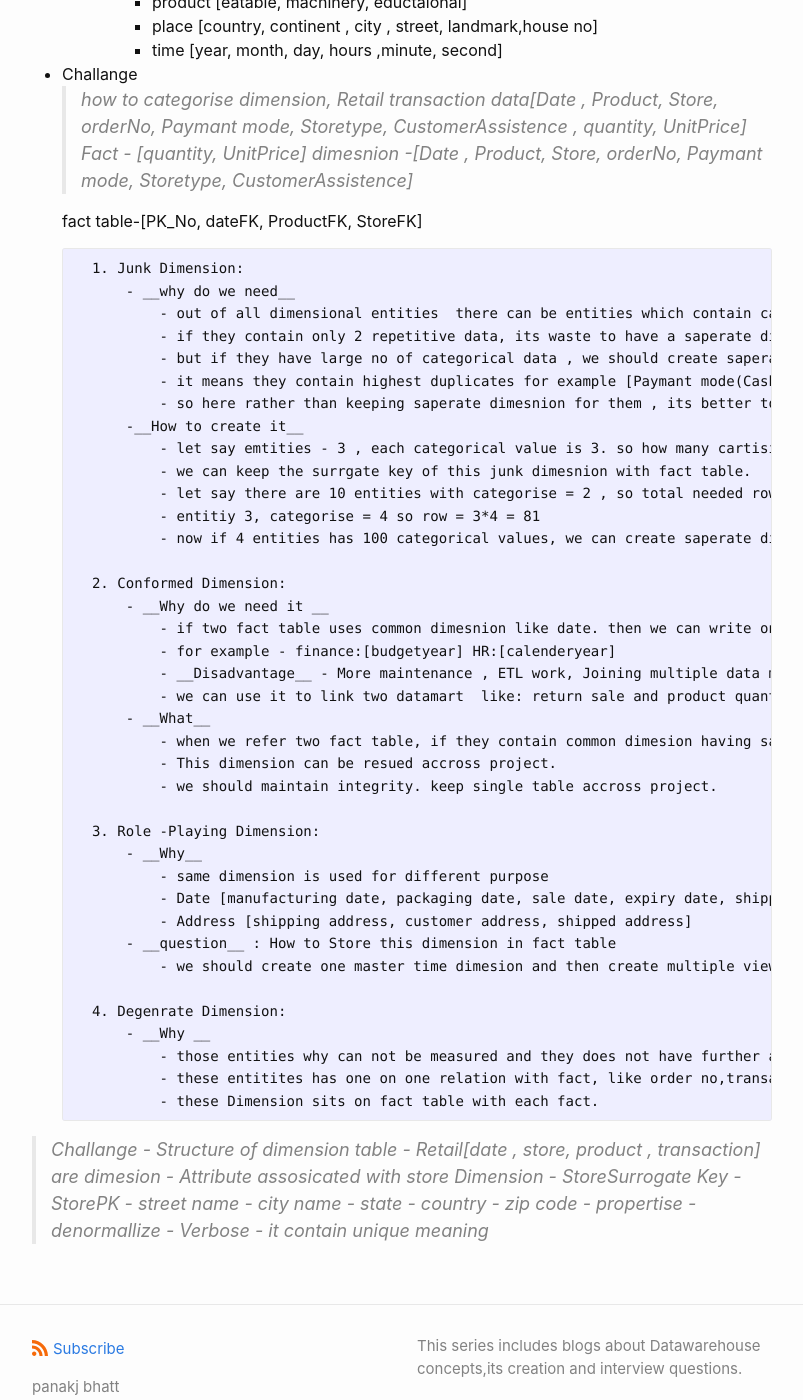
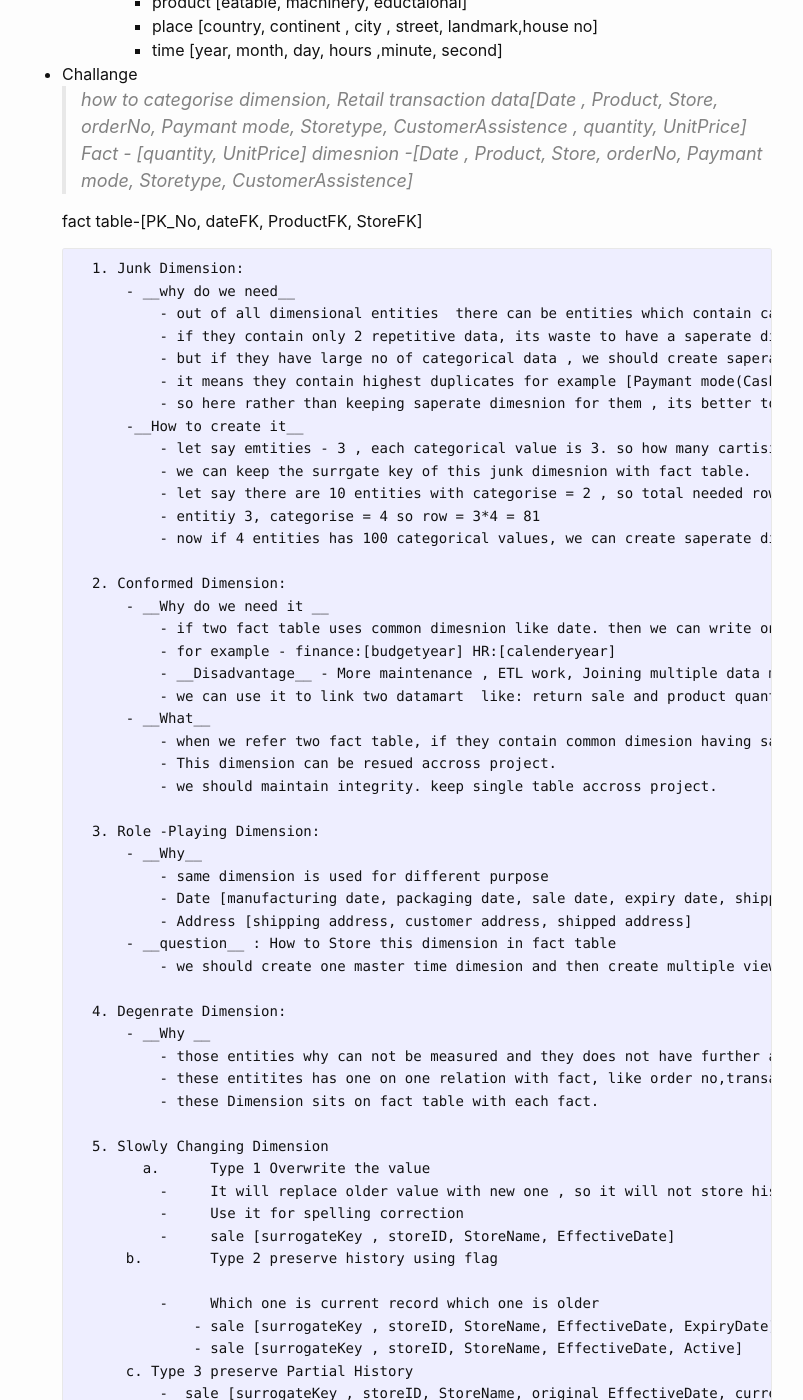
Before and after one commit to Pankaj2505/DataWarehouse, a Jekyll site: the page built from _posts/2022-01-02-Dimension.md, in a window 1280 px wide and 1400 px high, scrolled down 801 px. Shown: the whole window, without its empty margins (238-1041 px from the left). Built offline with Jekyll 4.4.1, drawn with Linux system fonts in a browser that asks for light colours.

Commit message:
added about SCD

```diff
--- a/_includes/header.html
+++ b/_includes/header.html
@@ -22,7 +22,7 @@
             {%- assign my_page = site.pages | where: "path", path | first -%}
             {%- if my_page.title -%}
             <a class="page-link" href="https://pankaj2505.github.io/">DataScience</a>
-            <a class="page-link" href="https://pankaj2505.github.io/DataWarehouse/">Home</a>
+            <a class="page-link" href="">database</a>
             <a class="page-link" href="{{ my_page.url | relative_url }}">{{ my_page.title | escape }}</a>
 
             {%- endif -%}
--- a/_posts/2022-01-02-Dimension.md
+++ b/_posts/2022-01-02-Dimension.md
@@ -79,6 +79,20 @@ categories: Notes
 				- these entitites has one on one relation with fact, like order no,transaction no.
 				- these Dimension sits on fact table with each fact.
 
+		5. Slowly Changing Dimension
+		 	a.	Type 1 Overwrite the value
+				-	It will replace older value with new one , so it will not store historical data
+				-	Use it for spelling correction
+				-	sale [surrogateKey , storeID, StoreName, EffectiveDate]
+			b.	Type 2 preserve history using flag
+
+				-	Which one is current record which one is older
+					- sale [surrogateKey , storeID, StoreName, EffectiveDate, ExpiryDate]
+					- sale [surrogateKey , storeID, StoreName, EffectiveDate, Active]
+			c. Type 3 preserve Partial History
+				-  sale [surrogateKey , storeID, StoreName, original_EffectiveDate, current_effectiveDate]
+
+
 > Challange
 	- Structure of dimension table
 		- Retail[date , store, product , transaction] are dimesion
```
